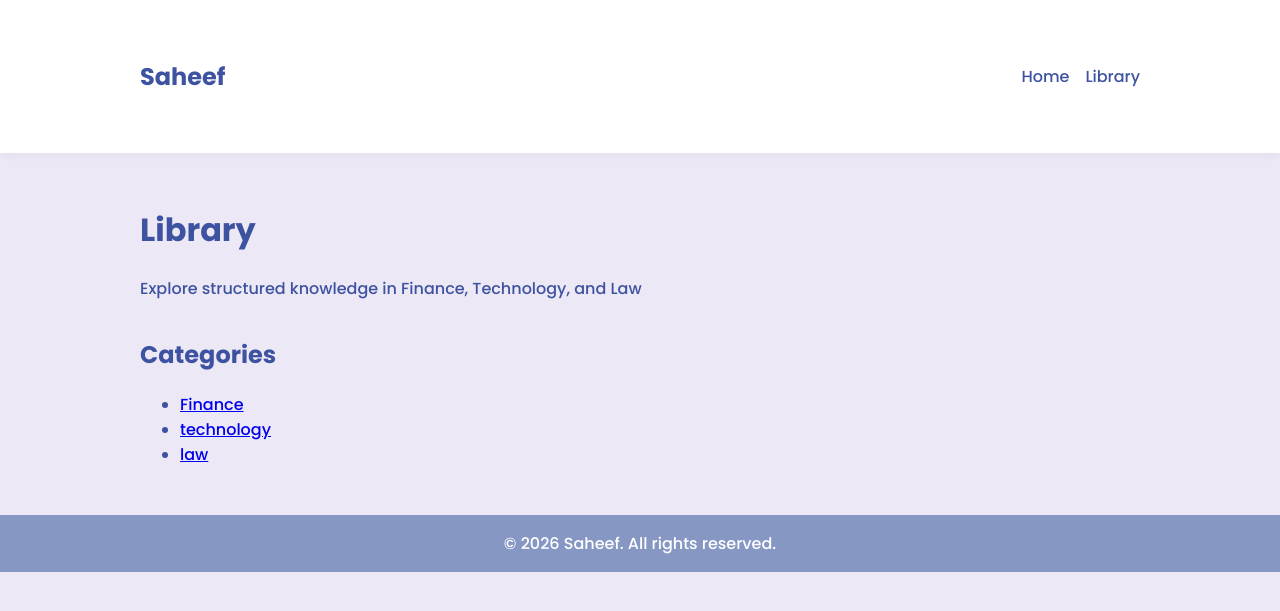
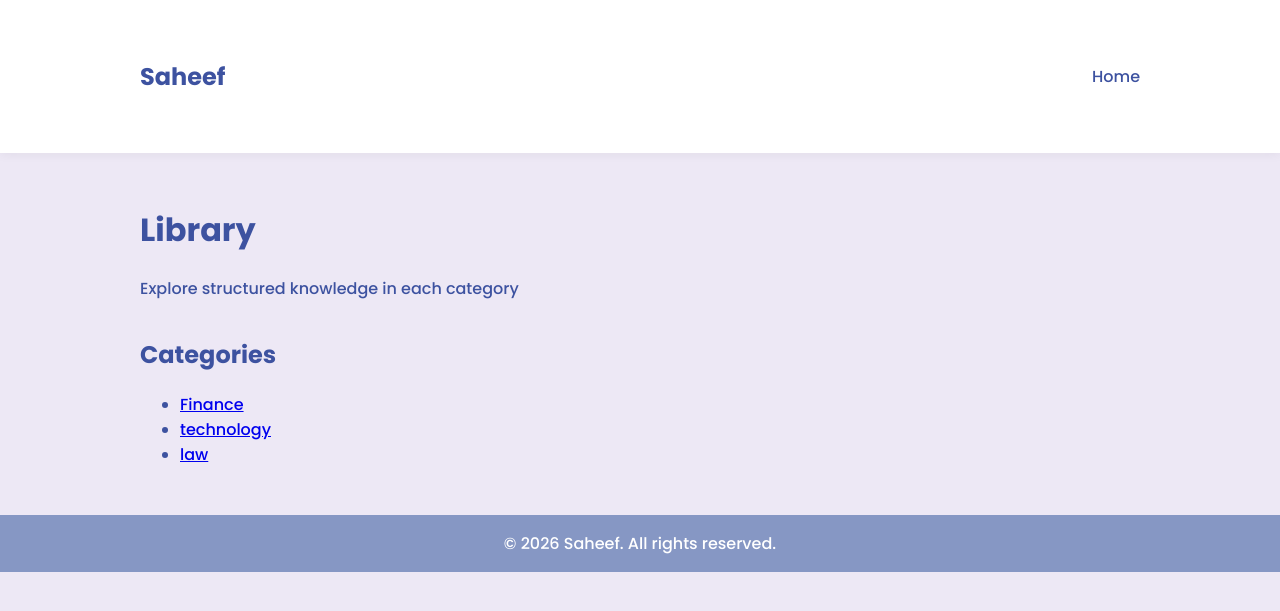
Before and after one commit to abdulsaheef/abdulsaheef.github.io, a Jekyll site: the page built from library/index.md, in a window 1280 px wide. Shown: the top 611 px of the page. Built offline with Jekyll 4.4.1, drawn with Linux system fonts in a browser that asks for light colours.

Commit message:
Modify subtitle in library layout
Updated the subtitle to generalize knowledge categories.

```diff
--- a/_layouts/library.html
+++ b/_layouts/library.html
@@ -19,7 +19,6 @@
     <a href="/" class="brand">Saheef</a>
     <ul class="nav-links">
       <li><a href="/">Home</a></li>
-      <li><a href="/library/">Library</a></li>
     </ul>
   </div>
 </nav>
@@ -29,7 +28,7 @@
 
   <header class="library-header">
     <h1>{{ page.title }}</h1>
-    <p class="subtitle">Explore structured knowledge in Finance, Technology, and Law</p>
+    <p class="subtitle">Explore structured knowledge in each category</p>
   </header>
 
   <!-- CONTENT -->
```
